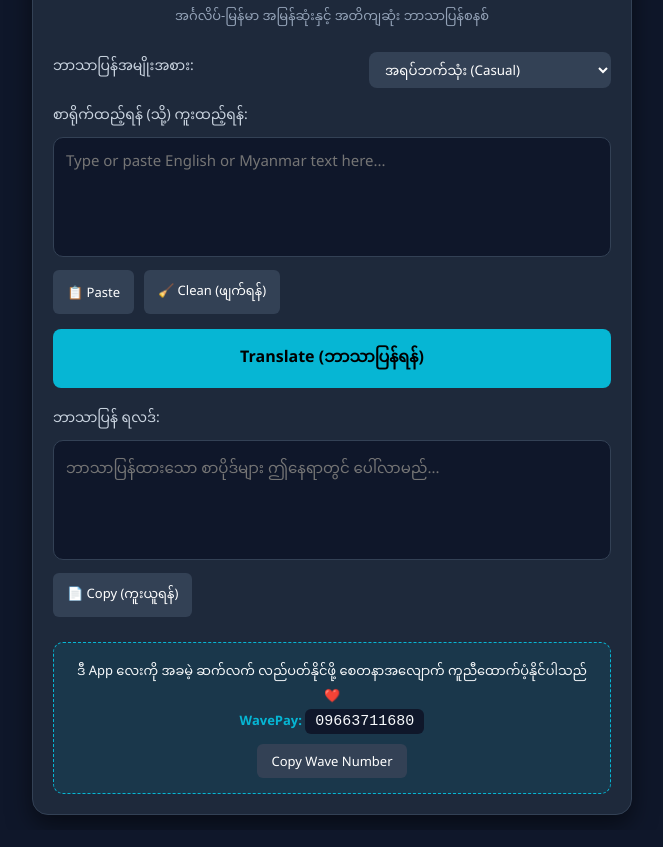
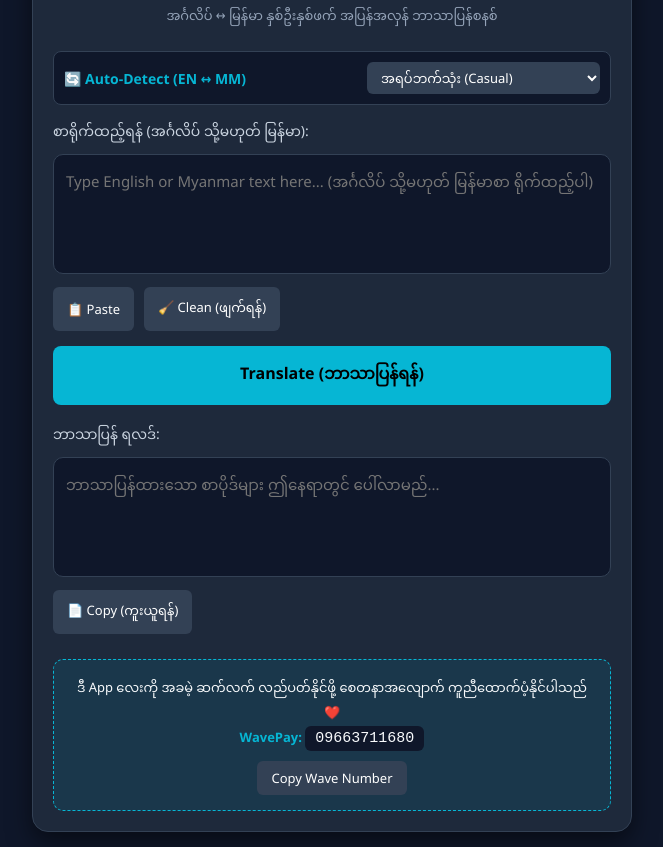
Before and after one commit to rlay2770-beep/myanmar-translator, a plain HTML site: page index.html in a window 1280 px wide. Shown: the part 71-918 px from the top of the page, without its empty margins (308-971 px from the left). Drawn offline with Linux system fonts and the light colour scheme.

Commit message:
Enhance translation UI and logic for Myanmar-English

```diff
--- a/index.html
+++ b/index.html
@@ -47,15 +47,25 @@
             justify-content: space-between;
             align-items: center;
             margin-bottom: 12px;
+            background: #0F172A;
+            padding: 10px;
+            border-radius: 8px;
+            border: 1px solid #334155;
+        }
+        .lang-indicator {
+            color: #06B6D4;
+            font-weight: bold;
+            font-size: 14px;
         }
         .mode-select {
             background: #334155;
             color: #FFF;
             border: none;
-            padding: 8px 12px;
-            border-radius: 8px;
+            padding: 6px 10px;
+            border-radius: 6px;
             outline: none;
             cursor: pointer;
+            font-size: 13px;
         }
         .box-title {
             font-size: 14px;
@@ -142,12 +152,12 @@
 <div class="container">
     <div class="header">
         <h1>Myanmar Translator</h1>
-        <p>အင်္ဂလိပ်-မြန်မာ အမြန်ဆုံးနှင့် အတိကျဆုံး ဘာသာပြန်စနစ်</p>
+        <p>အင်္ဂလိပ် ↔ မြန်မာ နှစ်ဦးနှစ်ဖက် အပြန်အလှန် ဘာသာပြန်စနစ်</p>
     </div>
 
-    <!-- Mode Selector -->
+    <!-- Direction Indicator & Mode Selector -->
     <div class="controls">
-        <span class="box-title">ဘာသာပြန်အမျိုးအစား:</span>
+        <span class="lang-indicator">🔄 Auto-Detect (EN ↔ MM)</span>
         <select id="toneSelect" class="mode-select">
             <option value="casual">အရပ်ဘက်သုံး (Casual)</option>
             <option value="formal">ရုံးသုံး / တရားဝင် (Formal)</option>
@@ -156,8 +166,8 @@
     </div>
 
     <!-- Input Box -->
-    <div class="box-title">စာရိုက်ထည့်ရန် (သို့) ကူးထည့်ရန်:</div>
-    <textarea id="inputText" placeholder="Type or paste English or Myanmar text here..."></textarea>
+    <div class="box-title">စာရိုက်ထည့်ရန် (အင်္ဂလိပ် သို့မဟုတ် မြန်မာ):</div>
+    <textarea id="inputText" placeholder="Type English or Myanmar text here... (အင်္ဂလိပ် သို့မဟုတ် မြန်မာစာ ရိုက်ထည့်ပါ)"></textarea>
 
     <div class="btn-group">
         <button class="btn" onclick="pasteText()">📋 Paste</button>
@@ -216,7 +226,7 @@
         alert('WavePay ဖုန်းနံပါတ် 09663711680 ကို Copy ကူးပြီးပါပြီ!');
     }
 
-    // Translation Logic (Free Client Engine)
+    // Smart Bi-directional Translation Logic (English <-> Myanmar)
     async function translateText() {
         const text = document.getElementById('inputText').value.trim();
         const outputBox = document.getElementById('outputText');
@@ -228,15 +238,24 @@
 
         outputBox.value = 'ဘာသာပြန်နေပါသည်... ခဏစောင့်ပါ...';
 
+        // Detect if input contains Myanmar Unicode characters
+        const isMyanmar = /[\u1000-\u109F]/.test(text);
+
+        // If Myanmar, translate to English ('en'). If English, translate to Myanmar ('my').
+        const sourceLang = isMyanmar ? 'my' : 'en';
+        const targetLang = isMyanmar ? 'en' : 'my';
+
         try {
-            // Free Translation Engine Integration ($0 Cost)
-            const res = await fetch(`https://translate.googleapis.com/translate_a/single?client=gtx&sl=auto&tl=my&dt=t&q=${encodeURIComponent(text)}`);
+            // Free Dual-direction Translation Engine ($0 Cost)
+            const res = await fetch(`https://translate.googleapis.com/translate_a/single?client=gtx&sl=${sourceLang}&tl=${targetLang}&dt=t&q=${encodeURIComponent(text)}`);
             const data = await res.json();
 
             let translatedText = '';
-            data[0].forEach(item => {
-                if (item[0]) translatedText += item[0];
-            });
+            if (data && data[0]) {
+                data[0].forEach(item => {
+                    if (item[0]) translatedText += item[0];
+                });
+            }
 
             outputBox.value = translatedText;
         } catch (error) {
@@ -246,4 +265,4 @@
 </script>
 
 </body>
-  </html>
+    </html>
```
